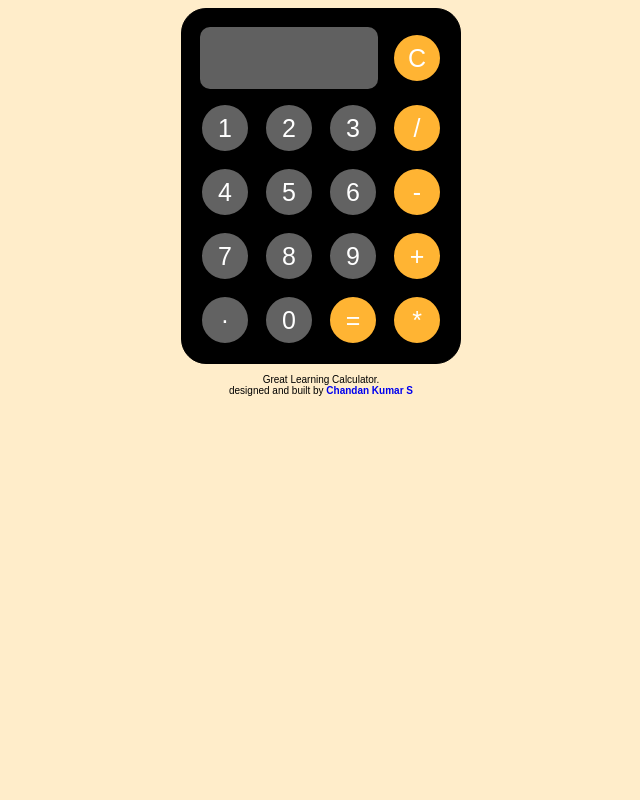
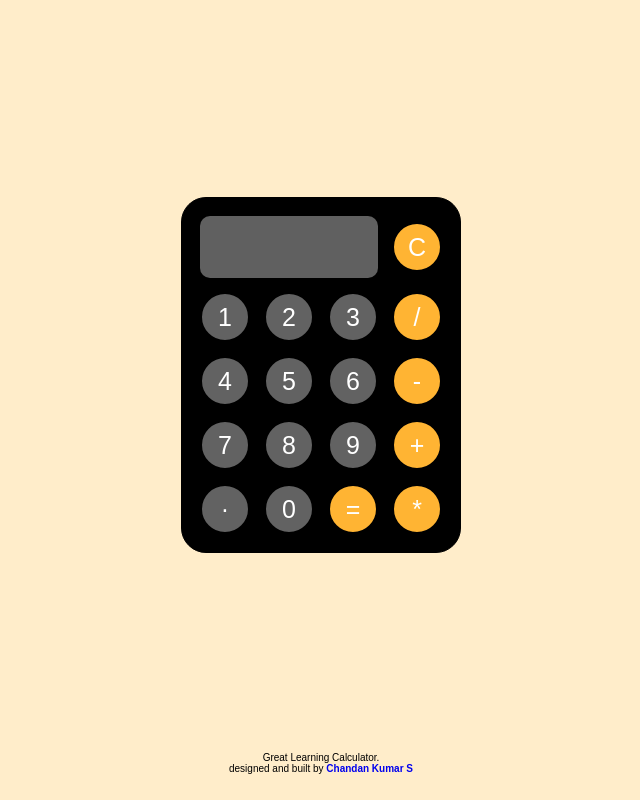
Before and after one commit to ChandanKumarSrinivas/calculator, a plain HTML site: page index.html in a window 1280 px wide. Shown: the whole page, without its empty margins (319-959 px from the left). Drawn offline with Linux system fonts and the light colour scheme.

Commit message:
Update index.html

```diff
--- a/index.html
+++ b/index.html
@@ -18,14 +18,14 @@
         }
 
         body {
-            /* display: flex; */
-            /* flex-direction: column; */
+            display: flex;
+            flex-direction: column;
             background-color: #ffedca;
             /* justify-content: space-between; */
             /* gap: 10px; */
             /* box-sizing: border-box; */
-            height: 100%;
-            padding: auto;
+            height: 97vh;
+            /* padding: auto; */
         }
 
         a{
```
